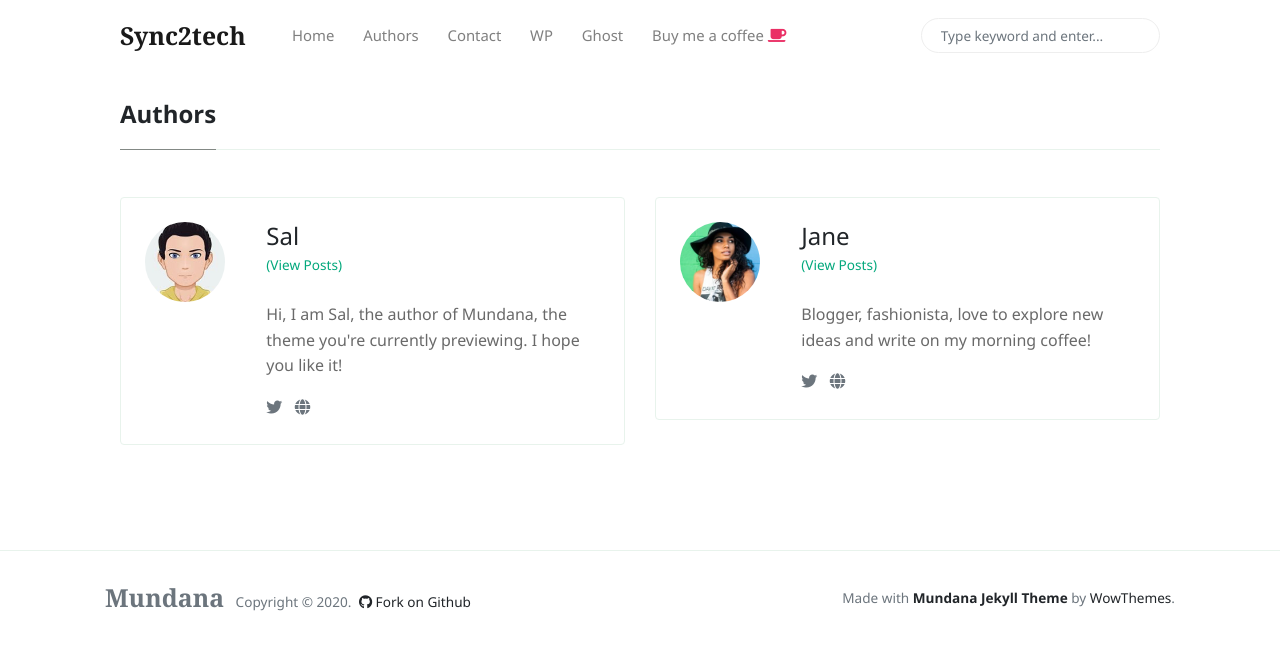
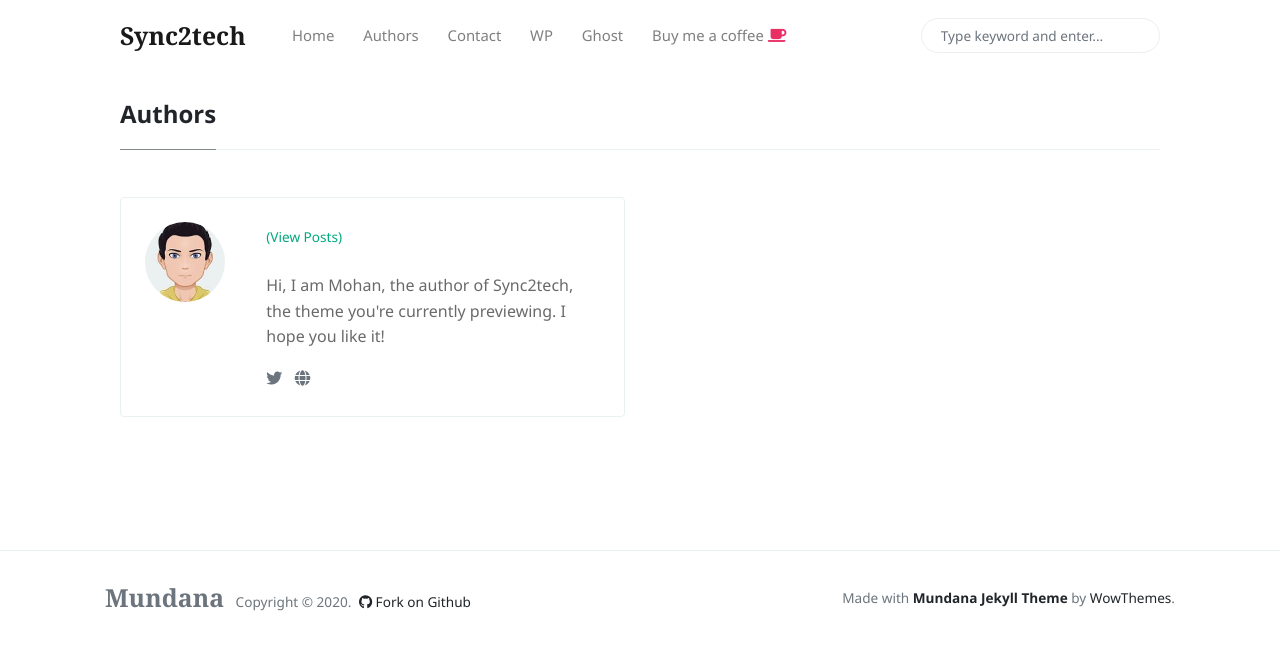
Before and after one commit to mohan-balakrishnan/sync2techold, a Jekyll site: the page built from _pages/authors-list.html, in a window 1280 px wide. Shown: the top 650 px of the page. Built offline with Jekyll 4.4.1, drawn with Linux system fonts in a browser that asks for light colours; nearby versions of some CDN libraries.

Commit message:
Update _config.yml

```diff
--- a/_config.yml
+++ b/_config.yml
@@ -20,20 +20,12 @@ plugins:
 
 authors:
     sal:
-      name:           Sal
-      site:           https://www.wowthemes.net
+      name:
+      site:           https://www.sync2tech.com.net
       avatar:         assets/images/avatar1.jpg
-      bio:            "Hi, I am Sal, the author of Mundana, the theme you're currently previewing. I hope you like it!"
+      bio:            "Hi, I am Mohan, the author of Sync2tech, the theme you're currently previewing. I hope you like it!"
       email:          wowthemesnet@gmail.com
-      twitter:        https://twitter.com/wowthemesnet
-
-    jane:
-      name:           Jane
-      site:           https://www.wowthemes.net
-      avatar:         assets/images/avatar2.jpg
-      bio:            "Blogger, fashionista, love to explore new ideas and write on my morning coffee!"
-      email:          fakemail@gmail.com
-      twitter:        https://twitter.com/wowthemesnet
+      twitter:        https://twitter.com/
 
 # Defaults
 defaults:
```
